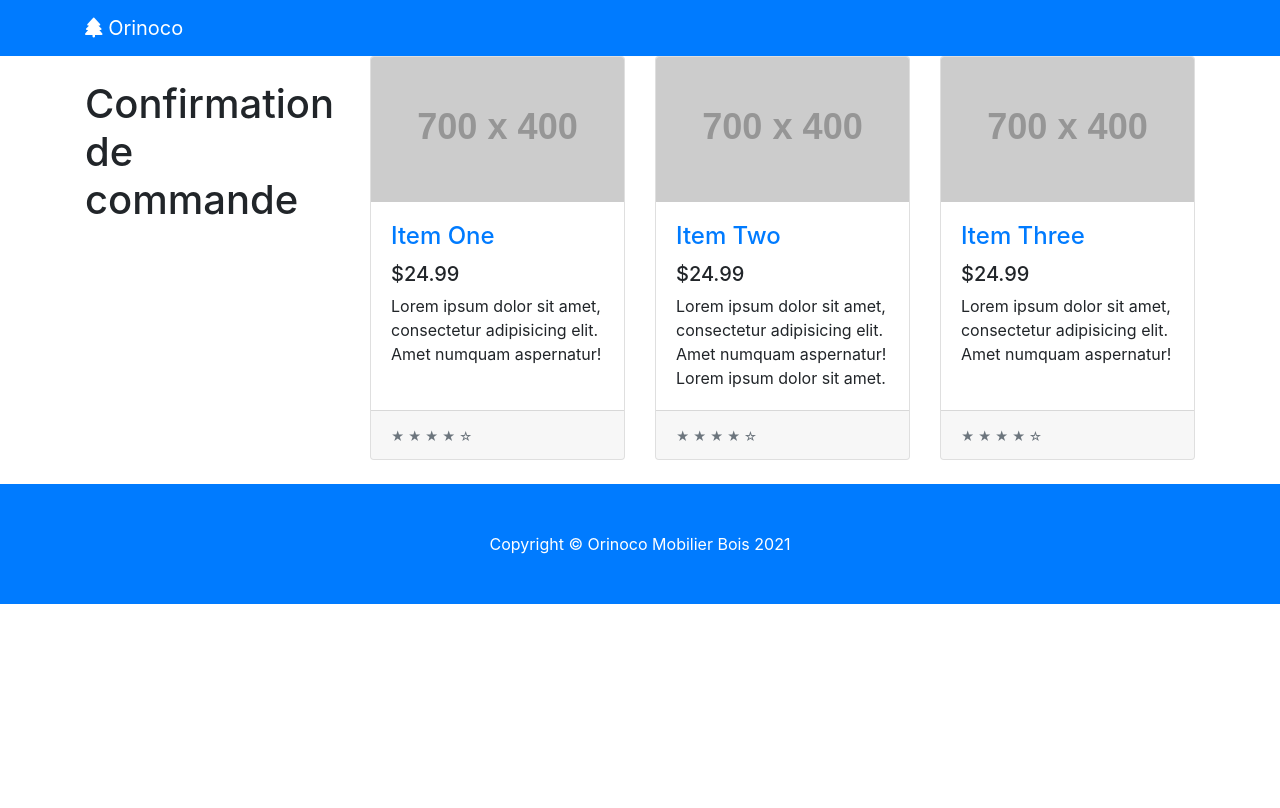
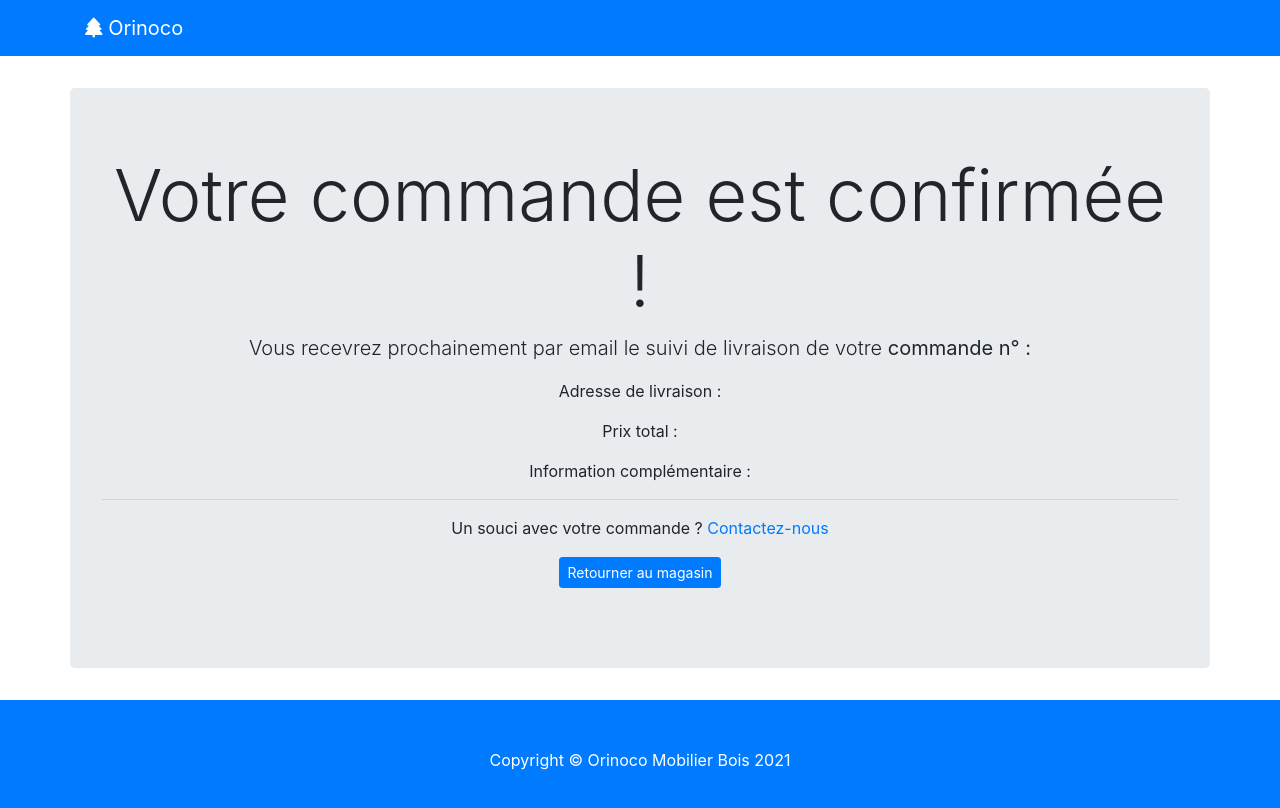
Before and after one commit to charleshelliet/orinoco, a website: page public/confirmation.html in a window 1280 px wide. Drawn offline with Linux system fonts and the light colour scheme; no server answers; placeholder pictures from the web are drawn by us.

Commit message:
maj mentorat

```diff
--- a/public/confirmation.html
+++ b/public/confirmation.html
@@ -37,64 +37,23 @@
 
     <div class="row">
 
-      <div class="col-lg-3">
-
-        <h1 class="my-4">Confirmation de commande</h1>
-
-
-      </div>
-      <!-- /.col-lg-3 -->
-
-      <div class="col-lg-9">
+      <div class="col-lg-12">
 
         <div class="row">
 
-          <div class="col-lg-4 col-md-6 mb-4">
-            <div class="card h-100">
-              <a href="#"><img class="card-img-top" src="http://placehold.it/700x400" alt=""></a>
-              <div class="card-body">
-                <h4 class="card-title">
-                  <a href="#">Item One</a>
-                </h4>
-                <h5>$24.99</h5>
-                <p class="card-text">Lorem ipsum dolor sit amet, consectetur adipisicing elit. Amet numquam aspernatur!</p>
-              </div>
-              <div class="card-footer">
-                <small class="text-muted">&#9733; &#9733; &#9733; &#9733; &#9734;</small>
-              </div>
-            </div>
-          </div>
-
-          <div class="col-lg-4 col-md-6 mb-4">
-            <div class="card h-100">
-              <a href="#"><img class="card-img-top" src="http://placehold.it/700x400" alt=""></a>
-              <div class="card-body">
-                <h4 class="card-title">
-                  <a href="#">Item Two</a>
-                </h4>
-                <h5>$24.99</h5>
-                <p class="card-text">Lorem ipsum dolor sit amet, consectetur adipisicing elit. Amet numquam aspernatur! Lorem ipsum dolor sit amet.</p>
-              </div>
-              <div class="card-footer">
-                <small class="text-muted">&#9733; &#9733; &#9733; &#9733; &#9734;</small>
-              </div>
-            </div>
-          </div>
-
-          <div class="col-lg-4 col-md-6 mb-4">
-            <div class="card h-100">
-              <a href="#"><img class="card-img-top" src="http://placehold.it/700x400" alt=""></a>
-              <div class="card-body">
-                <h4 class="card-title">
-                  <a href="#">Item Three</a>
-                </h4>
-                <h5>$24.99</h5>
-                <p class="card-text">Lorem ipsum dolor sit amet, consectetur adipisicing elit. Amet numquam aspernatur!</p>
-              </div>
-              <div class="card-footer">
-                <small class="text-muted">&#9733; &#9733; &#9733; &#9733; &#9734;</small>
-              </div>
-            </div>
+          <div class="jumbotron text-center">
+            <h1 class="display-3">Votre commande est confirmée !</h1>
+            <p class="lead">Vous recevrez prochainement par email le suivi de livraison de votre <strong>commande n° : <p number="uniqueID"> </p></strong>
+            <p>Adresse de livraison :  </p>
+            <p>Prix total : </p>
+            <p>Information complémentaire : </p>
+            <hr>
+            <p>
+              Un souci avec votre commande ? <a href="support@orinoco.com">Contactez-nous</a>
+            </p>
+            <p class="lead">
+              <a class="btn btn-primary btn-sm" href="/public/index.html" role="button">Retourner au magasin</a>
+            </p>
           </div>
 
         </div>
@@ -123,7 +82,8 @@
   <!-- Bootstrap core JavaScript -->
   <script src="vendor/jquery/jquery.min.js"></script>
   <script src="vendor/bootstrap/js/bootstrap.bundle.min.js"></script>
-  <script src="js/index.js"></script>
+  <script src="js/functions.js"></script>
+  <script src="js/confirmation.js"></script>
 
 </body>
 
--- a/public/css/style.css
+++ b/public/css/style.css
@@ -4,3 +4,7 @@ body {
 img{
   object-fit: cover;
 }
+
+.jumbotron{
+  margin-top: 2rem;
+}
--- a/public/js/functions.js
+++ b/public/js/functions.js
@@ -13,3 +13,14 @@ function currency (price){
     let numberFormat = new Intl.NumberFormat('fr-FR', { style: 'currency', currency: 'EUR' }).format(number);
     return numberFormat;
 }
+
+//fonction nombre aléatoire
+
+function generate() {
+    let randomNumber = () => {
+      return Math.floor((1 + Math.random()) * 0x10000)
+          .toString(16)
+          .substring(1);
+    }
+      document.getElementById("uniqueID").innerHTML = randomNumber();
+    }
```
Also changed, not shown: public/panier.html (+3 -1 lines), public/js/confirmation.js (added), public/js/panier.js (line endings or trailing spaces).
